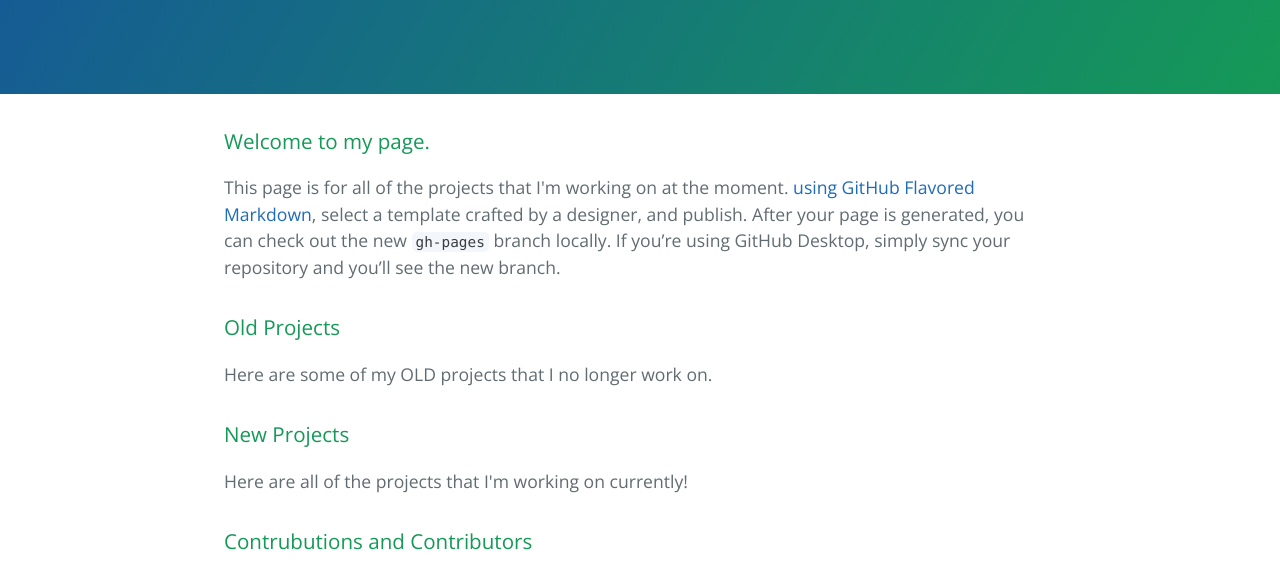
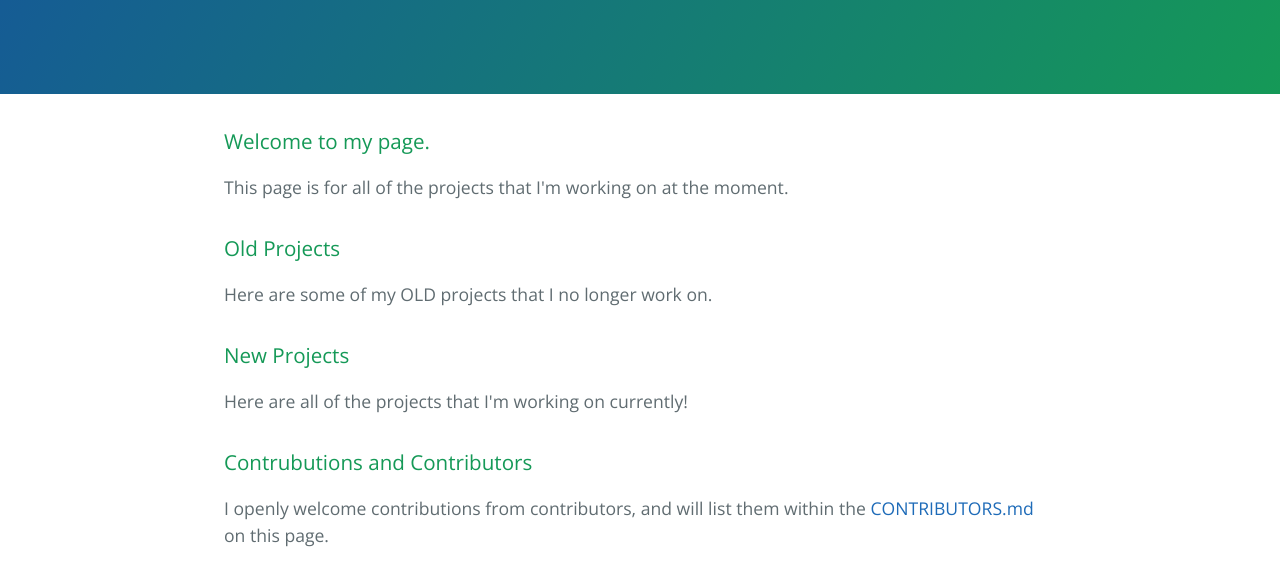
Before and after one commit to Felli/felli.github.io, a plain HTML site: page index.html in a window 1280 px wide. Shown: the part 176-748 px from the top of the page. Drawn offline with nearby package versions, Linux system fonts and the light colour scheme.

Commit message:
Update index.html

```diff
--- a/index.html
+++ b/index.html
@@ -19,7 +19,7 @@
       <h3>
 <a id="welcome-to-github-pages" class="anchor" href="#welcome-to-github-pages" aria-hidden="true"><span aria-hidden="true" class="octicon octicon-link"></span></a>Welcome to my page.</h3>
 
-<p>This page is for all of the projects that I'm working on at the moment. <a href="https://guides.github.com/features/mastering-markdown/">using GitHub Flavored Markdown</a>, select a template crafted by a designer, and publish. After your page is generated, you can check out the new <code>gh-pages</code> branch locally. If you’re using GitHub Desktop, simply sync your repository and you’ll see the new branch.</p>
+<p>This page is for all of the projects that I'm working on at the moment.</p>
 
 <h3>
 <a id="designer-templates" class="anchor" href="#designer-templates" aria-hidden="true"><span aria-hidden="true" class="octicon octicon-link"></span></a>Old Projects</h3>
```
